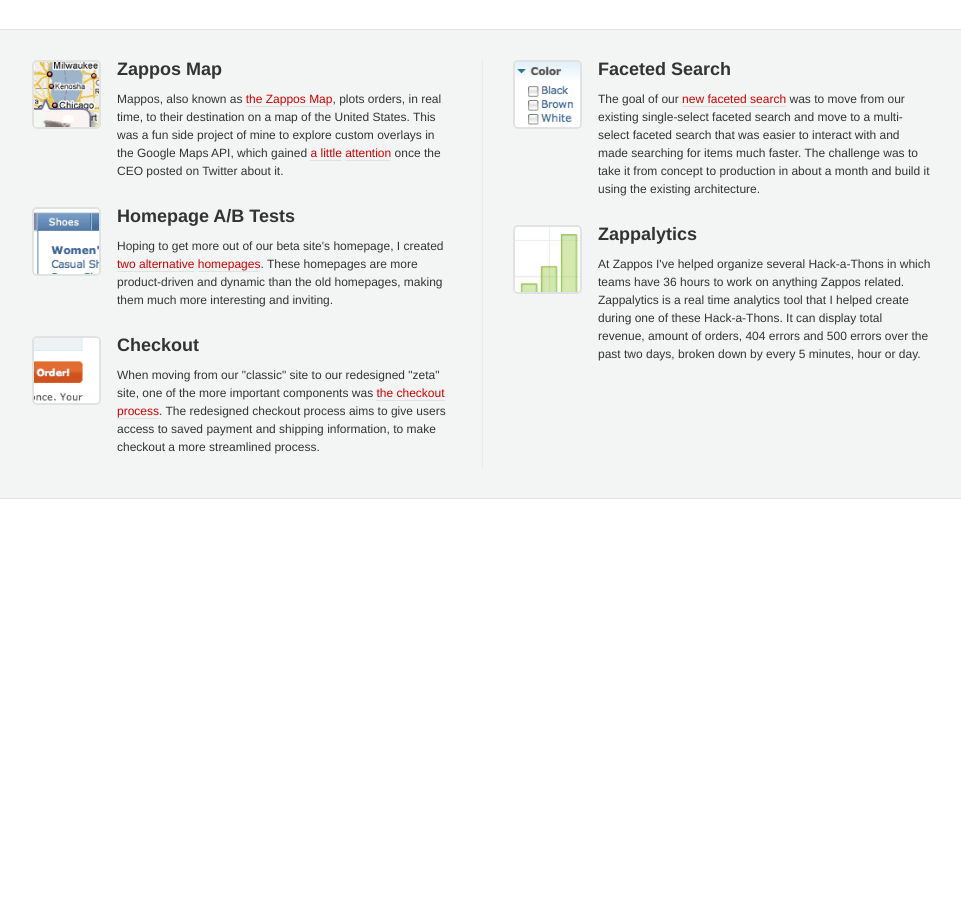
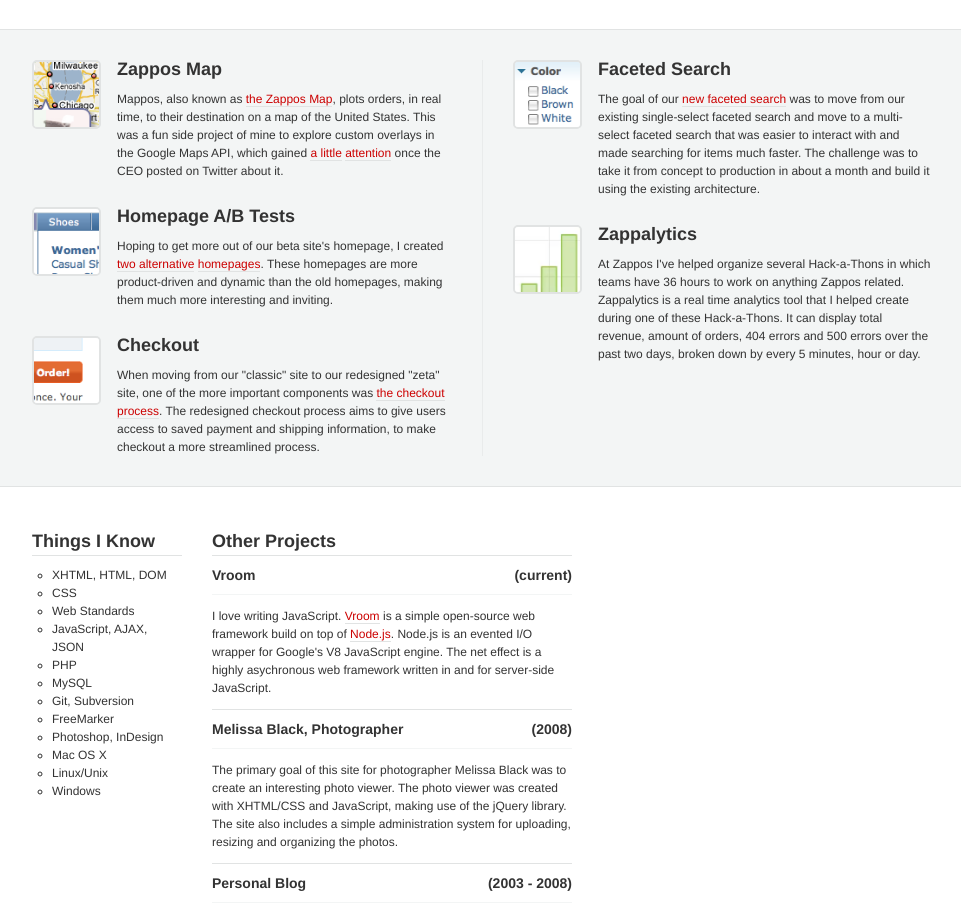
Before and after one commit to raycmorgan/Resume, a plain HTML site: page index.html in a window 1280 px wide. Shown: the part 179-1096 px from the top of the page, without its empty margins (158-1119 px from the left). Before the commit the page ends 800 px from the top, so only its background shows below. Drawn offline with Linux system fonts and the light colour scheme.

Commit message:
Added Things I Know and Other Projects sections.

```diff
--- a/css/ian.css
+++ b/css/ian.css
@@ -17,11 +17,6 @@ a:hover {
 }
 
 /**********************/
-
-#container {
-	width: 900px;
-	margin: 0 auto;
-}
 
 #header {
   width: 900px;
@@ -53,6 +48,7 @@ a:hover {
   float: left;
   width: 100%;
   padding: 30px 0;
+  margin-bottom: 30px;
 }
 
 #projects {
@@ -94,7 +90,7 @@ a:hover {
 }
 
 #projects p.last {
-	margin: 1em 0;
+  margin: 1em 0 0 0;
   margin-left: 85px;
 }
 
@@ -105,3 +101,76 @@ a:hover {
   -moz-border-radius: 5px;
   border: 2px solid #e1e3e3;
 }
+
+#container {
+  width: 900px;
+  margin: 0 auto;
+}
+
+#container h2 {
+  font-size: 18px;
+  margin: 15px 0 0 0;
+  padding: 0 0 5px 0;
+  border-bottom: 1px solid #e1e3e3;
+}
+
+#skills {
+  width: 150px;
+  float: left;
+  margin-right: 30px;
+}
+
+#skills ul {
+  margin: 10px 0 0 0;
+  padding: 0;
+  width: 130px;
+  padding-left: 20px;
+  list-style: circle;
+}
+
+#skills li {
+  margin: 0;
+  padding: 0;
+  width: 130px;
+  float: left;
+}
+
+#other-projects {
+  width: 360px;
+  float: left;
+}
+
+#other-projects h3 {
+  font-size: 14px;
+  padding: 10px 0;
+  margin: 0;
+}
+
+#other-projects h3 span {
+  float: right;
+}
+
+#other-projects p {
+  border-top: 1px solid #f3f5f5;
+  margin: 0;
+  padding: 1em 0;
+}
+
+#other-projects ul {
+  list-style: none;
+  margin: 0;
+  padding: 0;
+}
+
+#other-projects li {
+  margin: 0;
+  padding: 0;
+  border-bottom: 1px solid #e1e3e3;
+}
+
+#footer {
+  clear: both;
+  width: 900px;
+  padding: 30px 0;
+  float: left;
+}
--- a/index.html
+++ b/index.html
@@ -51,5 +51,49 @@
     </div>
   </div>
 
+  <div id="container">
+
+    <div id="skills">
+      <h2>Things I Know</h2>
+      <ul>
+        <li>XHTML, HTML, DOM</li>
+        <li>CSS</li>
+        <li>Web Standards</li>
+        <li>JavaScript, AJAX, JSON</li>
+        <li>PHP</li>
+        <li>MySQL</li>
+        <li>Git, Subversion</li>
+        <li>FreeMarker</li>
+        <li>Photoshop, InDesign</li>
+        <li>Mac OS X</li>
+        <li>Linux/Unix</li>
+        <li>Windows</li>
+      </ul>
+    </div>
+
+    <div id="other-projects">
+      <h2>Other Projects</h2>
+      <ul>
+        <li>
+          <h3>Vroom <span>(current)</span></h3>
+          <p>I love writing JavaScript. <a href="http://github.com/iancmyers/vroom">Vroom</a> is a simple open-source web framework build on top of <a href="http://nodejs.org/">Node.js</a>. Node.js is an evented I/O wrapper for Google's V8 JavaScript engine. The net effect is a highly asychronous web framework written in and for server-side JavaScript.</p>
+        </li>
+        <li>
+          <h3>Melissa Black, Photographer <span>(2008)</span></h3>
+          <p>The primary goal of this site for photographer Melissa Black was to create an interesting photo viewer. The photo viewer was created with XHTML/CSS and JavaScript, making use of the jQuery library. The site also includes a simple administration system for uploading, resizing and organizing the photos.</p>
+        </li>
+        <li>
+          <h3>Personal Blog <span>(2003 - 2008)</span></h3>
+          <p>For five years I my blog functioned as a personal design playground, a place to refine my programming skills and a forum for me to discuss many things, but most often politics and code. It has shifted between pre-packaged content management systems and custom ones written in PHP and MySQL several times. Mid 2008, I stopped updating it, instead opting to focus on work at Zappos. I often toy with starting it back up again.</p>
+        </li>
+      </ul>
+    </div>
+
+    <div id="footer">
+      <p>Copyright &copy;2009, Ian Christian Myers</p>
+    </div>
+
+  </div>
+
 </body>
 </html>
```
Lines whose indentation alone changed are shown as unchanged.
